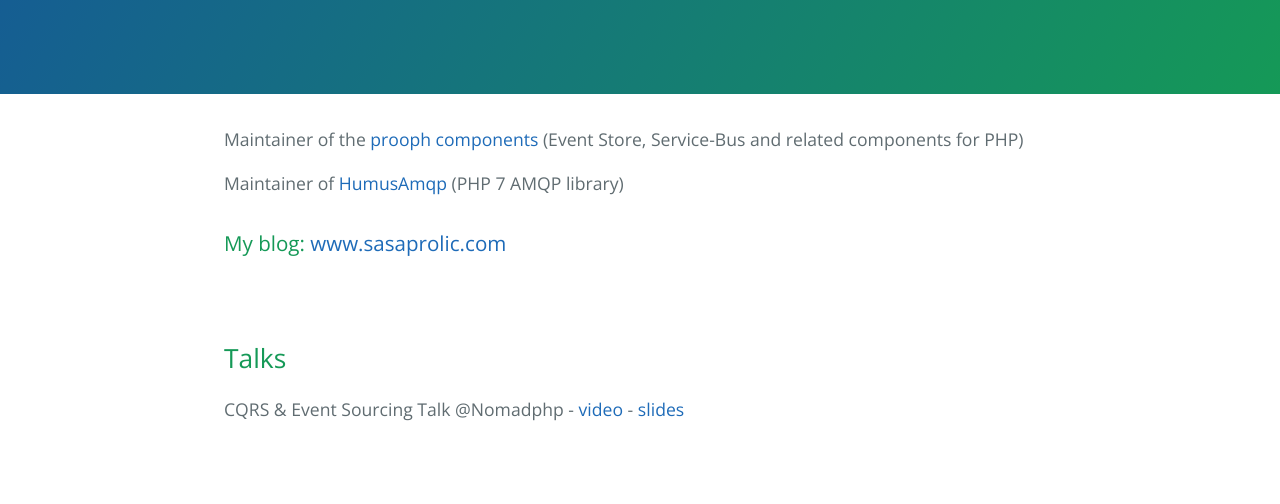
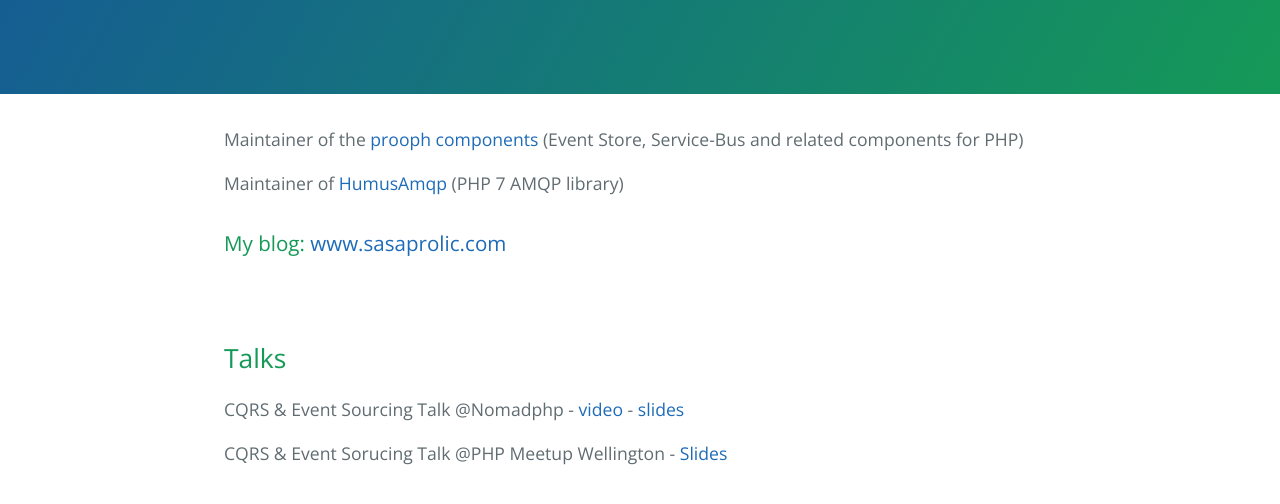
Before and after one commit to prolic/prolic.github.io, a plain HTML site: page index.html in a window 1280 px wide. Shown: the part 254-758 px from the top of the page. Drawn offline with nearby package versions, Linux system fonts and the light colour scheme.

Commit message:
Update index.html

```diff
--- a/index.html
+++ b/index.html
@@ -24,6 +24,7 @@
     <section class="main-content">
       <h2>Talks</h2>
       <p>CQRS &amp; Event Sourcing Talk @Nomadphp - <a href="https://www.youtube.com/watch?v=KfaNTbf1rIc">video</a> - <a href="http://prolic.github.io/cqrs-event-sourcing-talk/">slides</a></p>
+      <p>CQRS &amp; Event Sorucing Talk @PHP Meetup Wellington - <a href="https://prolic.github.io/cqrs-event-sourcing-talk-php-meetup-wellington/">Slides</a></p>
     </section>
 
   </body>
```
